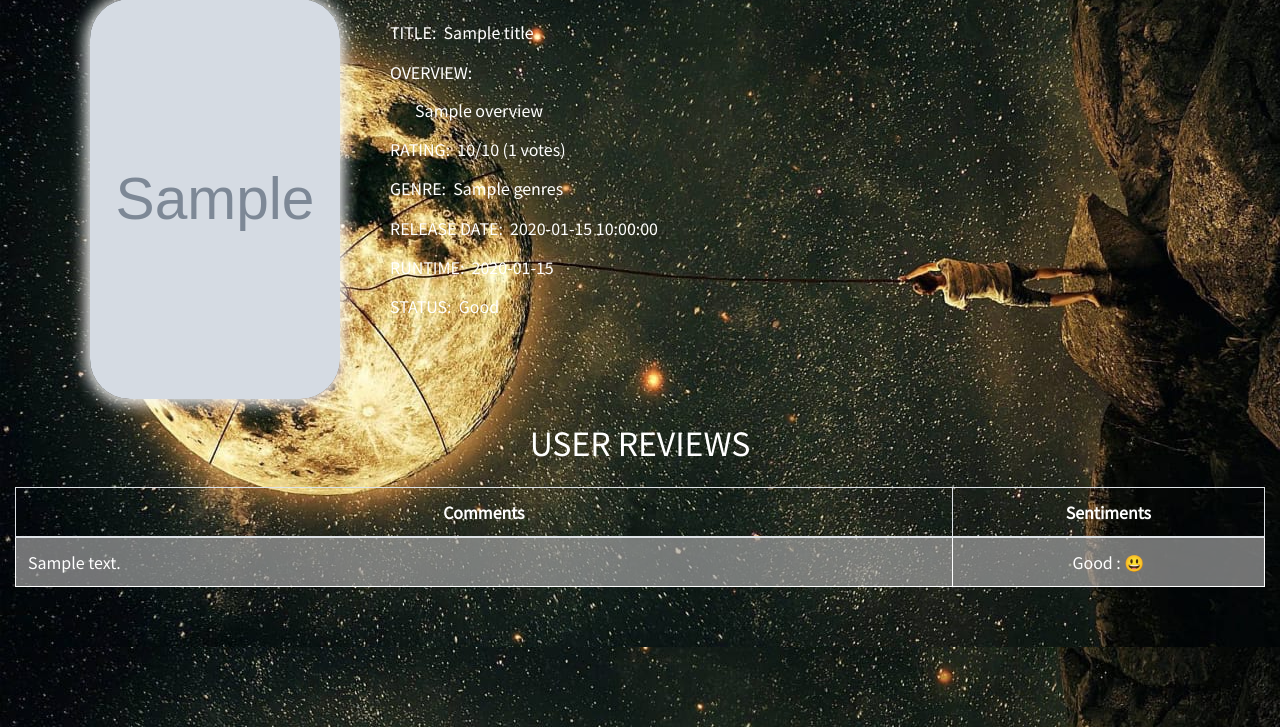
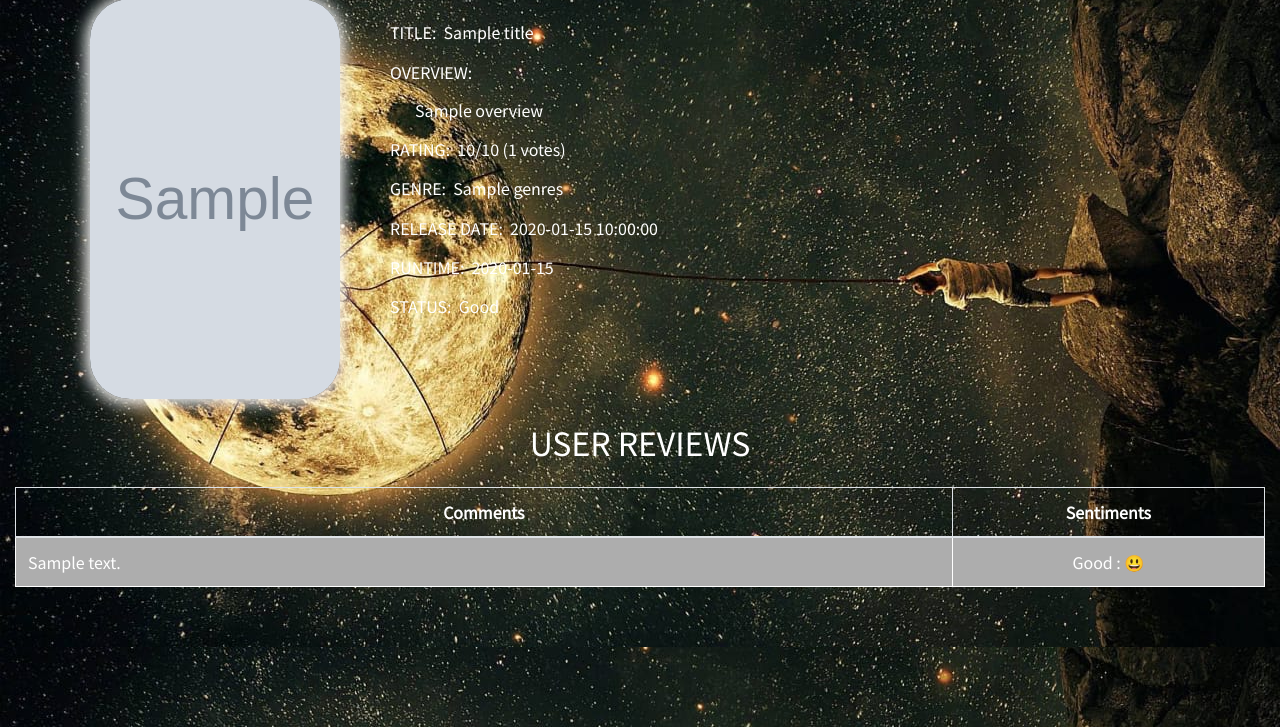
Before and after one commit to IKE-Emma/recommeder_app, a Flask app: template templates/recommend.html in a window 1280 px wide. Shown: the part 73-800 px from the top of the page. Run offline with Flask 2, Linux system fonts and the light colour scheme; the template is opened without the code that fills it: most values are stand-ins (such as "Sample title", 1, 10 or a date in 2020); grey boxes marked "Sample" are stand-in pictures; parts of the project's set-up code (start-up, migrations or seed data) failed here and were passed over; some libraries are stand-ins or nearby versions.

Commit message:
Update recommend.html

```diff
--- a/templates/recommend.html
+++ b/templates/recommend.html
@@ -99,7 +99,7 @@
             </div>
             <div class="card-body">
               <h5 class="card-title">{{name|title}}</h5>
-              <h5 class="card-title"><span style="color:#756969;font-size: 20px;">Character: {{details[1]|title}}</span></h5>
+              <h5 class="card-title"><span style="color:#2C2C2C;font-size: 20px;">Character: {{details[1]|title}}</span></h5>
             </div>
           </div>
       {% endfor %}
@@ -120,7 +120,7 @@
 
             <tbody>
 		      {% for review, status in reviews.items() if not reviews.hidden %}
-		      <tr style="background-color:#AAAA;">
+		      <tr style="background-color:#ADADAD;">
               	  <td>{{review}}</td>
 	              <td><center>
 	                  {{status}} :
```
